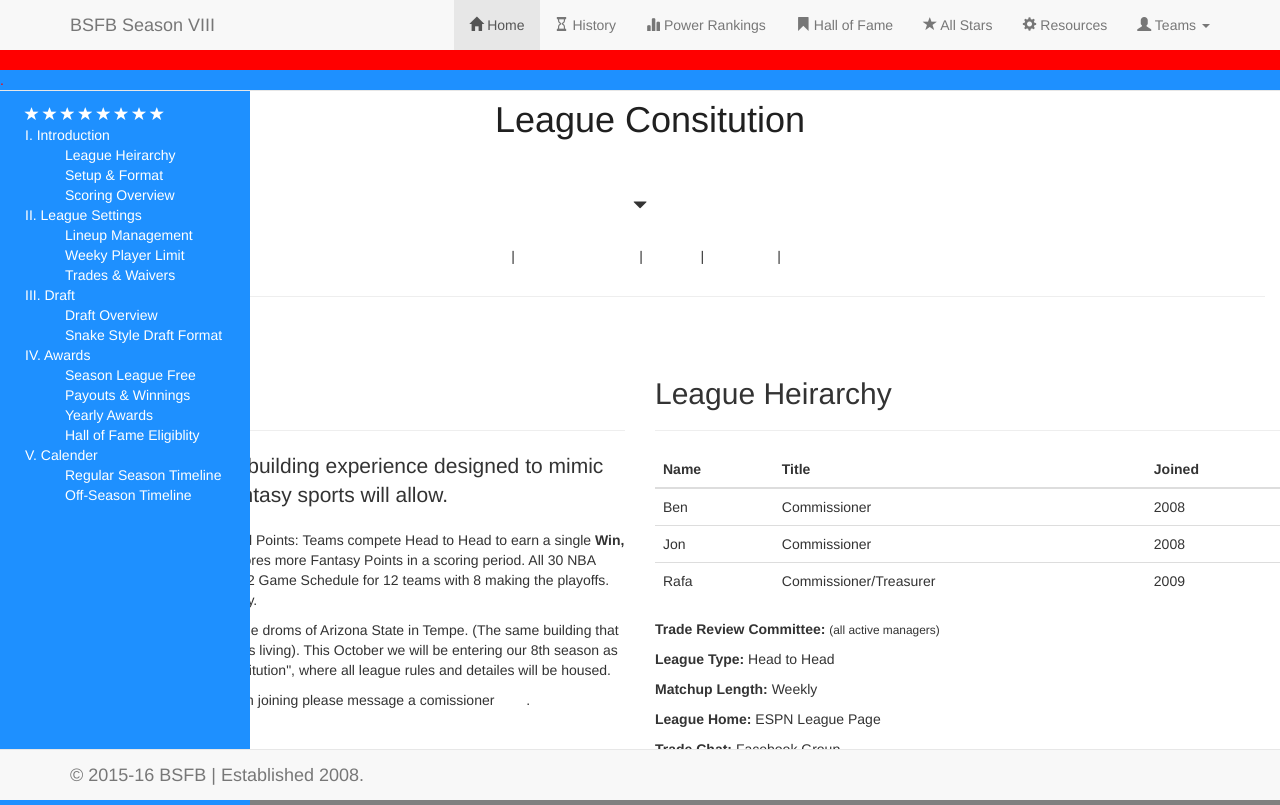
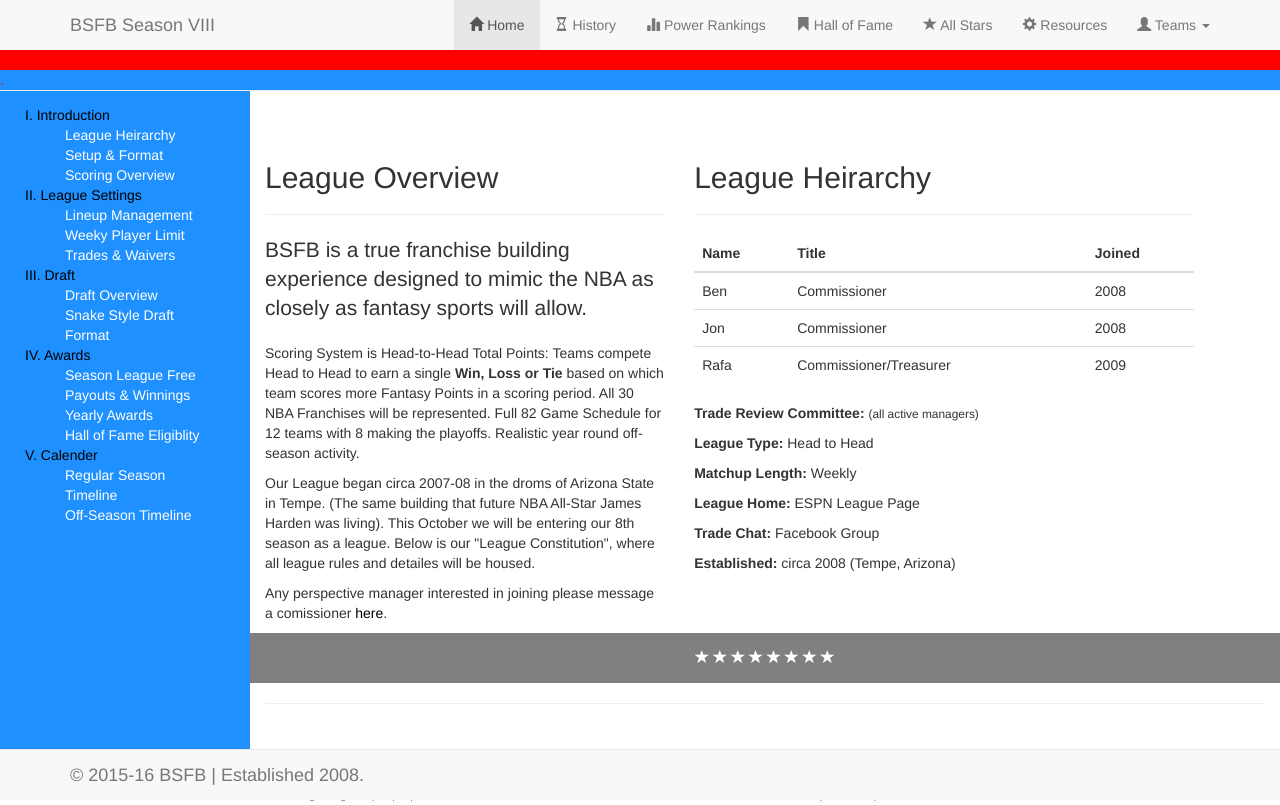
Before and after one commit to bencasalino/BSFB-Version-3, a plain HTML site: page index.html in a window 1280 px wide. Shown: the top 805 px of the page. Drawn offline with nearby package versions, Linux system fonts and the light colour scheme.

Commit message:
index.html structure update

```diff
--- a/css/styles.css
+++ b/css/styles.css
@@ -68,6 +68,7 @@ div.red {
 
 #page-content-wrapper {
   width: 100%;
+
   margin-left: 5%;
   margin-right: 5%;
 
@@ -76,7 +77,7 @@ div.red {
 .sidebar-nav {
   position: absolute;
   top: 0;
-  width: 200px;
+  width: 175px;
   list-style: none;
   margin-left: 10%;
   margin-top: 10%;
@@ -114,20 +115,24 @@ div.red {
 
 /* unvisited link */
 a:link {
-    color: white;
+    color: black;
+    text-decoration: none;
 }
 
 /* visited link */
 a:visited {
-    color: white;
+    color: black;
+    text-decoration: none;
 }
 
 /* mouse over link */
 a:hover {
     color: red;
+    text-decoration: none;
 }
 
 /* selected link */
 a:active {
     color: blue;
+    text-decoration: none;
 }
--- a/index.html
+++ b/index.html
@@ -78,7 +78,7 @@
 
 
 <!-- still needed to make sure it doesnt hide under the fixed nav bar -->
-<br> <br> <br> <br>
+
 <!-- COL RIGHT -->
 <div class="container-fluid"> <!-- container-fluid -->
   <div class="row"> <!-- row -->
@@ -86,16 +86,10 @@
       <div id="sidebar-wrapper"> <!-- sidebar wrapper -->
           <ul class="sidebar-nav"> <!-- sidebar nav -->
               <li class="sidebar-brand"> <!-- sidebar brand -->
-                  <span class="glyphicon glyphicon-star" aria-hidden="true"></span>
-                  <span class="glyphicon glyphicon-star" aria-hidden="true"></span>
-                  <span class="glyphicon glyphicon-star" aria-hidden="true"></span>
-                  <span class="glyphicon glyphicon-star" aria-hidden="true"></span>
-                  <span class="glyphicon glyphicon-star" aria-hidden="true"></span>
-                  <span class="glyphicon glyphicon-star" aria-hidden="true"></span>
-                  <span class="glyphicon glyphicon-star" aria-hidden="true"></span>
-                  <span class="glyphicon glyphicon-star" aria-hidden="true"></span>
-
-                      <br>
+                  <br>
+                  <br>
+                  <br>
+                  <br>
                     <li><a href="#intro"> I. Introduction </a></li>
                       <ul> League Heirarchy </ul>
                       <ul> Setup &amp; Format</ul>
@@ -123,9 +117,6 @@
               </li> <!-- sidebar brand -->
           </ul> <!-- sidebar nav -->
       </div> <!-- side bar wrapper -->
-  </div> <!-- wrapper -->
-  </div> <!-- row -->
-  </div> <!-- contianer fluid -->
 
 
 
@@ -137,27 +128,15 @@
 
 
 
-    <h1> <center> League Consitution  </center> </h1>
-    <p class="lead">
-    <div class="text"> <h3> <center> Table of Contents  </center></h3> </p> </div>
-      <center> <span class="glyphicon glyphicon-triangle-bottom" aria-hidden="true"></span> </center>
-          <br>
-     <p> <center>
-     <a href="#intro"> I. Introduction </a> |
-     <a href="#settings"> II. League Settings </a> |
-     <a href="#draft"> III. Draft </a> |
-     <a href="#awards"> IV. Awards </a> |
-     <a href="#calender"> V. Calender </a>
-     </center> </p>
-
 
 <!-- intro-left  -->
   <div class="container-fluid">
+      <h1> <center> League Consitution  </center> </h1>
    	<hr>
     <br>
     <br>
   	<div class="row">
-    	    <div class="col-md-6">
+    	    <div class="col-md-5">
           <h2> League Overview</h2>
           <hr>
            <p class="lead"> BSFB is a true franchise building experience designed to mimic the NBA as closely as fantasy sports will allow.</p>
@@ -167,6 +146,13 @@
            <p> Our League began circa 2007-08 in the droms of Arizona State in Tempe. (The same building that future NBA All-Star James Harden was living). This October we will be entering our 8th season as a league. Below is our "League Constitution", where all league rules and detailes will be housed.  </p>
            <p> Any perspective manager interested in joining please message a comissioner <a href="#">here</a>. </p>
   	      </div>
+
+
+
+
+
+
+
 
 <!-- intro-right -->
 	<div class ="row">
@@ -919,6 +905,10 @@
 <br>
 
 
+
+
+ </div> <!-- wrapper FROM THE TOP -->
+
 <!-- footer -->
 <!-- Navbar -->
 <!-- Fixed navbar -->
```
